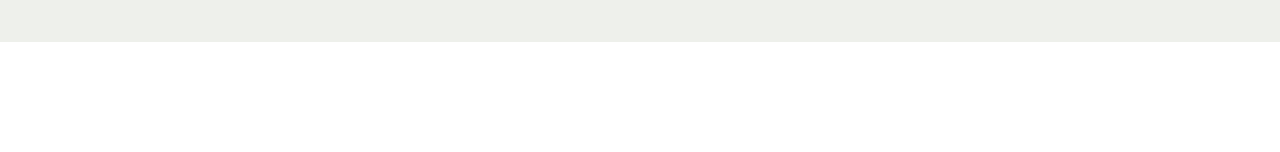
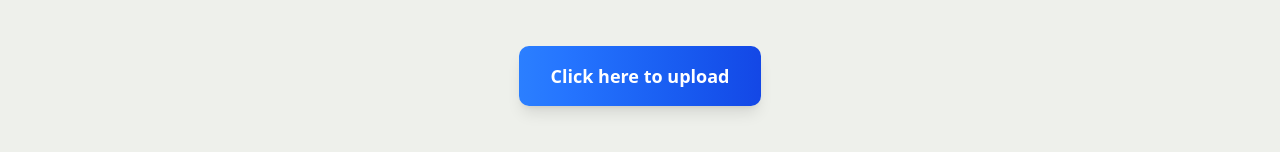
Before and after one commit to vpuru/animationapp, a Next.js app: page / in a window 1280 px wide. Shown: the part 758-910 px from the top of the page. Before the commit the page ends 800 px from the top, so only its background shows below. Built offline with nearby package versions, Linux system fonts and the light colour scheme.

Commit message:
click upload button style

```diff
--- a/src/app/page.tsx
+++ b/src/app/page.tsx
@@ -1,6 +1,7 @@
 import Image from "next/image";
 import InfiniteSlider from "@/components/InfiniteSlider";
 import EndorsementCard from "@/components/EndorsementCard";
+import UploadButton from "@/components/UploadButton";
 
 export default function Home() {
   const mockHeadshots = [
@@ -29,6 +30,9 @@ export default function Home() {
           <InfiniteSlider images={mockHeadshots} speed={30} direction="left" />
           <InfiniteSlider images={mockHeadshots} speed={30} direction="right" />
         </div>
+        <div className="flex justify-center my-12">
+          <UploadButton />
+        </div>
       </div>
     </div>
   );
--- a/src/components/EndorsementCard.tsx
+++ b/src/components/EndorsementCard.tsx
@@ -6,7 +6,7 @@ export default function EndorsementCard() {
       className="inline-flex items-center gap-2 px-6 py-3 rounded-lg border shadow-sm"
       style={{ backgroundColor: "#cee5f5", borderColor: "#284B63" }}
     >
-      <span className="text-sm font-medium text-black">#1 RANKED AI CARTOON COMPANY</span>
+      <span className="text-sm font-medium text-black"> - Your stickers</span>
     </div>
   );
 }
--- /dev/null
+++ b/src/components/UploadButton.tsx
@@ -0,0 +1,9 @@
+import React from 'react';
+
+export default function UploadButton() {
+  return (
+    <button className="bg-gradient-to-r from-blue-500 to-blue-700 hover:from-blue-600 hover:to-blue-800 text-white font-semibold px-8 py-4 rounded-lg text-lg transition-all duration-200 shadow-lg active:scale-95">
+      Click here to upload
+    </button>
+  );
+}
```
